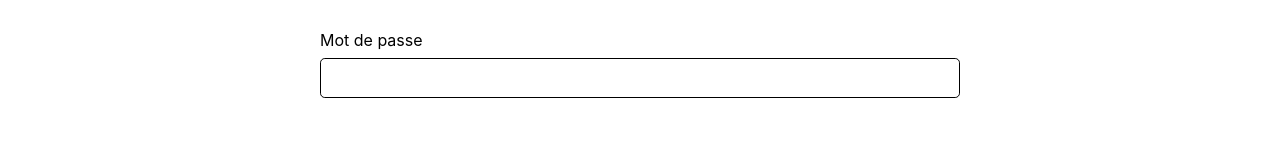
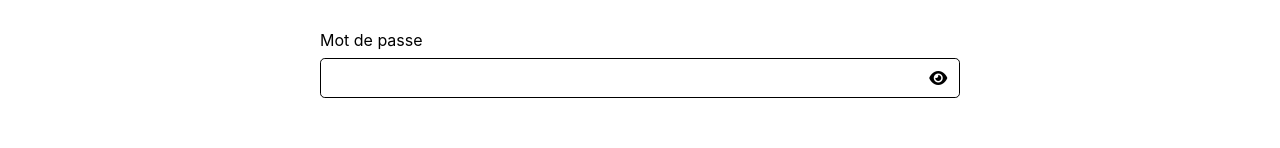
Before and after one commit to Kylzo/Yahtzee_Proj, a React (Create React App) app in the folder frontend/: page /connexion in a window 1280 px wide. Shown: the part 309-457 px from the top of the page. Built offline with nearby package versions, Linux system fonts and the light colour scheme.

Commit message:
auth (style) : add eye to see the password

```diff
--- a/frontend/src/pages/Connexion.jsx
+++ b/frontend/src/pages/Connexion.jsx
@@ -7,8 +7,13 @@ const Connexion = () => {
   const [formData, setFormData] = useState({});
   const [error, setError] = useState(false);
   const [loading, setLoading] = useState(false);
+  const [open, setOpen] = useState(false);
   const navigate = useNavigate();
   const { setIsAuthenticated } = useAuth();
+
+  const toggle = () => {
+    setOpen(!open);
+  };
 
   const handleChange = (e) => {
     setFormData({ ...formData, [e.target.id]: e.target.value });
@@ -56,12 +61,21 @@ const Connexion = () => {
         </div>
         <div className="label">
           <label htmlFor="password">Mot de passe</label>
-          <input
-            id="password"
-            name="password"
-            type="text"
-            onChange={handleChange}
-          />
+          <div className="eye-password">
+            <input
+              id="password"
+              name="password"
+              type={open === false ? "password" : "text"}
+              onChange={handleChange}
+            />
+            <div className=" hide-password">
+              {open === false ? (
+                <i className="fa-solid fa-eye" onClick={toggle}></i>
+              ) : (
+                <i className="fa-solid fa-eye-slash" onClick={toggle}></i>
+              )}
+            </div>
+          </div>
         </div>
         <button className="button">
           {loading ? "Chargement..." : "Se connecter"}
--- a/frontend/src/pages/Inscription.jsx
+++ b/frontend/src/pages/Inscription.jsx
@@ -6,7 +6,12 @@ const Inscription = () => {
   const [formData, setFormData] = useState({});
   const [error, setError] = useState(false);
   const [loading, setLoading] = useState(false);
+  const [open, setOpen] = useState(false);
   const navigate = useNavigate();
+
+  const toggle = () => {
+    setOpen(!open);
+  };
 
   const handleChange = (e) => {
     setFormData({ ...formData, [e.target.id]: e.target.value });
@@ -37,10 +42,10 @@ const Inscription = () => {
       } else {
         setError(data.message);
       }
-      } catch (error) {
-        setLoading(false);
-        setError(true);
-      }
+    } catch (error) {
+      setLoading(false);
+      setError(true);
+    }
   };
 
   return (
@@ -49,7 +54,12 @@ const Inscription = () => {
       <form onSubmit={handleSubmit}>
         <div className="label">
           <label htmlFor="pseudo">Pseudo</label>
-          <input id="pseudo" name="pseudo" type="text" onChange={handleChange} />
+          <input
+            id="pseudo"
+            name="pseudo"
+            type="text"
+            onChange={handleChange}
+          />
         </div>
         <div className="label">
           <label htmlFor="email">Email</label>
@@ -57,7 +67,21 @@ const Inscription = () => {
         </div>
         <div className="label">
           <label htmlFor="password">Mot de passe</label>
-          <input id="password" name="password" type="text" onChange={handleChange} />
+          <div className="eye-password">
+            <input
+              id="password"
+              name="password"
+              type={open === false ? "password" : "text"}
+              onChange={handleChange}
+            />
+            <div className=" hide-password">
+              {open === false ? (
+                <i className="fa-solid fa-eye" onClick={toggle}></i>
+              ) : (
+                <i className="fa-solid fa-eye-slash" onClick={toggle}></i>
+              )}
+            </div>
+          </div>
         </div>
         <button className="button">
           {loading ? "Chargement..." : "S'inscrire"}
--- a/frontend/src/styles/Auth.css
+++ b/frontend/src/styles/Auth.css
@@ -19,6 +19,27 @@ form {
     display: flex;
     flex-direction: column;
     gap: 0.5rem;
+}
+
+.eye-password {
+    width: 100%;
+    position: relative;
+}
+
+.eye-password input {
+    width: 100%;
+}
+
+.hide-password {
+    position: absolute;
+    top: 50%;
+    right: 0.8rem;
+    transform: translateY(-50%);
+    font-size: 1rem;
+}
+
+.hide-password i {
+    cursor: pointer;
 }
 
 input {
```
